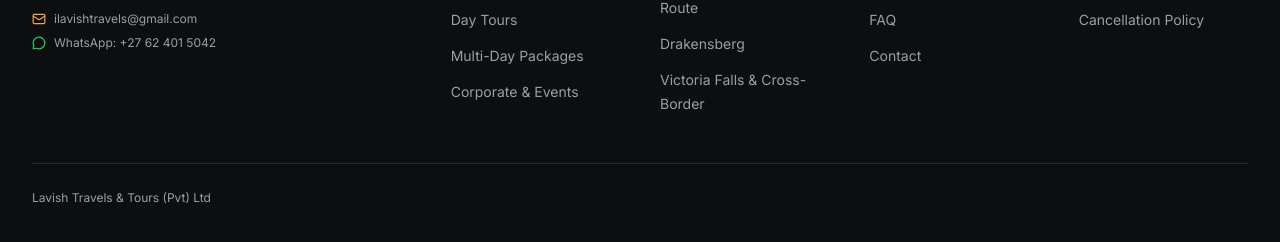
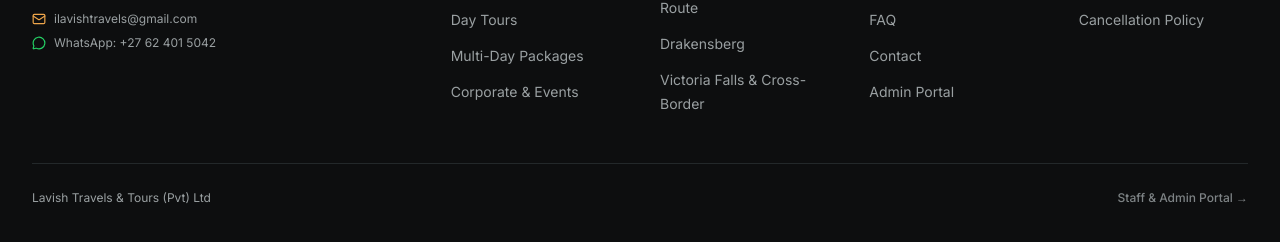
Before and after one commit to Abdullah367-nml/Lavish-Travel-Website, a Next.js app: page / in a window 1280 px wide. Shown: the part 6594-6836 px from the top of the page. Built offline with nearby package versions, Linux system fonts and the light colour scheme; no server answers; the database is empty.

Commit message:
feat(footer): add Admin Portal link to public website footer

```diff
--- a/components/layout/site-footer.tsx
+++ b/components/layout/site-footer.tsx
@@ -38,6 +38,7 @@ const FOOTER_COLUMNS: { heading: string; links: { label: string; href: string }[
       { label: "Blog", href: "/blog" },
       { label: "FAQ", href: "/faq" },
       { label: "Contact", href: "/contact" },
+      { label: "Admin Portal", href: "/admin" },
     ],
   },
   {
@@ -105,8 +106,14 @@ export function SiteFooter() {
           ))}
         </div>
 
-        <div className="mt-12 border-t border-border pt-6 text-xs leading-relaxed text-muted-foreground">
+        <div className="mt-12 flex flex-col justify-between gap-3 border-t border-border pt-6 text-xs leading-relaxed text-muted-foreground sm:flex-row sm:items-center">
           <p>Lavish Travels &amp; Tours (Pvt) Ltd</p>
+          <Link
+            href="/admin"
+            className="text-xs font-medium text-muted-foreground/80 transition-colors hover:text-accent"
+          >
+            Staff &amp; Admin Portal &rarr;
+          </Link>
         </div>
       </div>
     </footer>
```
